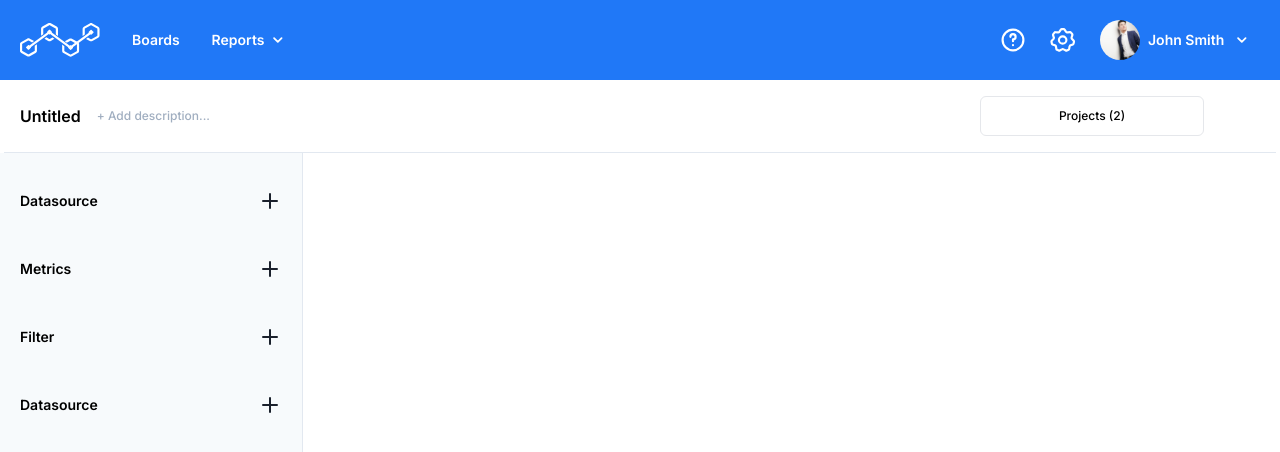
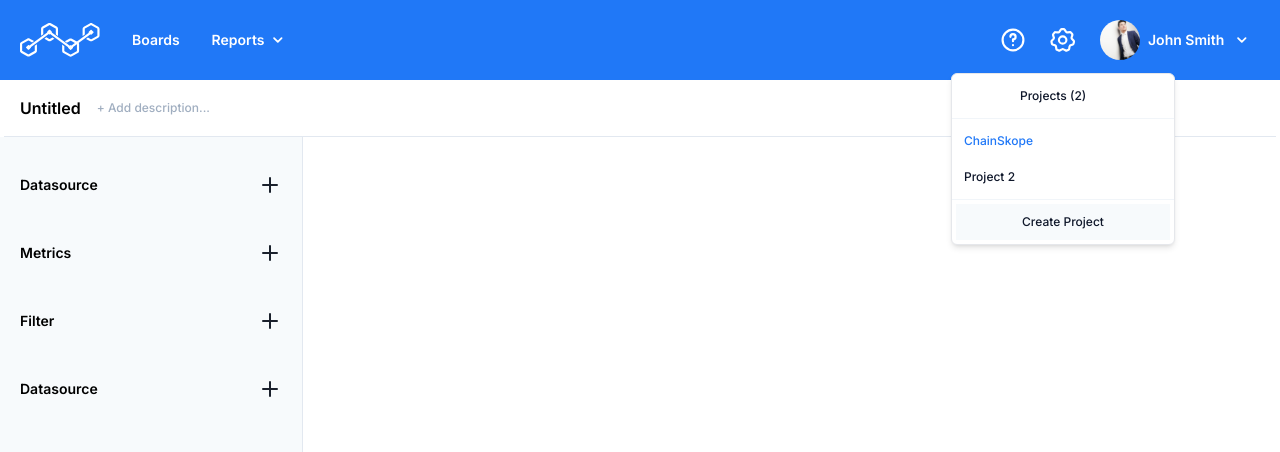
Before and after one commit to tuliodev/chart-builder-web, a Next.js app: page / in a window 1280 px wide. Both pictures are taken after a click on the picture 1063 px from the left and 40 px from the top of the page. Shown: the top 452 px of the page. Built offline with nearby package versions, Linux system fonts and the light colour scheme.

Commit message:
refactor: change projects menu style and position, moved to header

```diff
--- a/src/components/Header.tsx
+++ b/src/components/Header.tsx
@@ -1,6 +1,7 @@
 import { useState } from "react";
 import Image from "next/image";
 
+import ProjectsMenu from "./ProjectsMenu";
 import UserSettingsMenu from "./UserSettingsMenu";
 
 import chevronDownIcon from "@/assets/img/icons/chevron-down.svg";
@@ -44,14 +45,7 @@ export default function Header() {
           alt="Help Circle"
           className="cursor-pointer hover:opacity-75"
         />
-        <Image
-          priority
-          src={settingsIcon}
-          height={26}
-          width={26}
-          alt="Settings"
-          className="cursor-pointer hover:opacity-75"
-        />
+        <ProjectsMenu />
         <UserSettingsMenu />
       </div>
 
--- a/src/components/ProjectsMenu.tsx
+++ b/src/components/ProjectsMenu.tsx
@@ -1,8 +1,9 @@
 "use client";
 
 import * as React from "react";
+import Image from "next/image";
 
-import { Button } from "@/components/ui/button";
+import settingsIcon from "@/assets/img/icons/settings.svg";
 import {
   DropdownMenu,
   DropdownMenuContent,
@@ -17,16 +18,24 @@ export default function ProjectsMenu() {
 
   return (
     <DropdownMenu>
-      <DropdownMenuTrigger asChild className="w-52 sm:w-56">
-        <Button variant="outline" className="outline-none border-">
-          {" "}
-          <p className="font-medium text-xs mx-14 hover:opacity-75">
-            Projects (2)
-          </p>
-        </Button>
+      <DropdownMenuTrigger asChild>
+        <Image
+          priority
+          src={settingsIcon}
+          height={26}
+          width={26}
+          alt="Settings"
+          className="cursor-pointer hover:opacity-75"
+        />
       </DropdownMenuTrigger>
-      <DropdownMenuContent className="w-52 sm:w-56">
+      <DropdownMenuContent className="w-52 sm:w-56" sideOffset={20}>
         <DropdownMenuRadioGroup value={position} onValueChange={setPosition}>
+          <DropdownMenuLabel>
+            <p className="font-medium text-xs mx-14 hover:opacity-75 cursor-pointer">
+              Projects (2)
+            </p>
+          </DropdownMenuLabel>
+          <DropdownMenuSeparator />
           <DropdownMenuLabel>
             <p className="font-medium text-xs  hover:opacity-75 cursor-pointer text-primary-blue">
               ChainSkope
--- a/src/components/SubHeader.tsx
+++ b/src/components/SubHeader.tsx
@@ -1,5 +1,4 @@
 import ProjectDescriptionEditableText from "./ProjectDescriptionEditableText ";
-import ProjectsMenu from "./ProjectsMenu";
 import ProjectTitleEditableText from "./ProjectTitleEditableText";
 
 export default function SubHeader() {
@@ -9,10 +8,6 @@ export default function SubHeader() {
         <ProjectTitleEditableText initialText="Untitled" />
         <ProjectDescriptionEditableText initialText="+ Add description..." />
       </div>
-      <div className="mx-14">
-        {" "}
-        <ProjectsMenu />
-      </div>
     </div>
   );
 }
```
